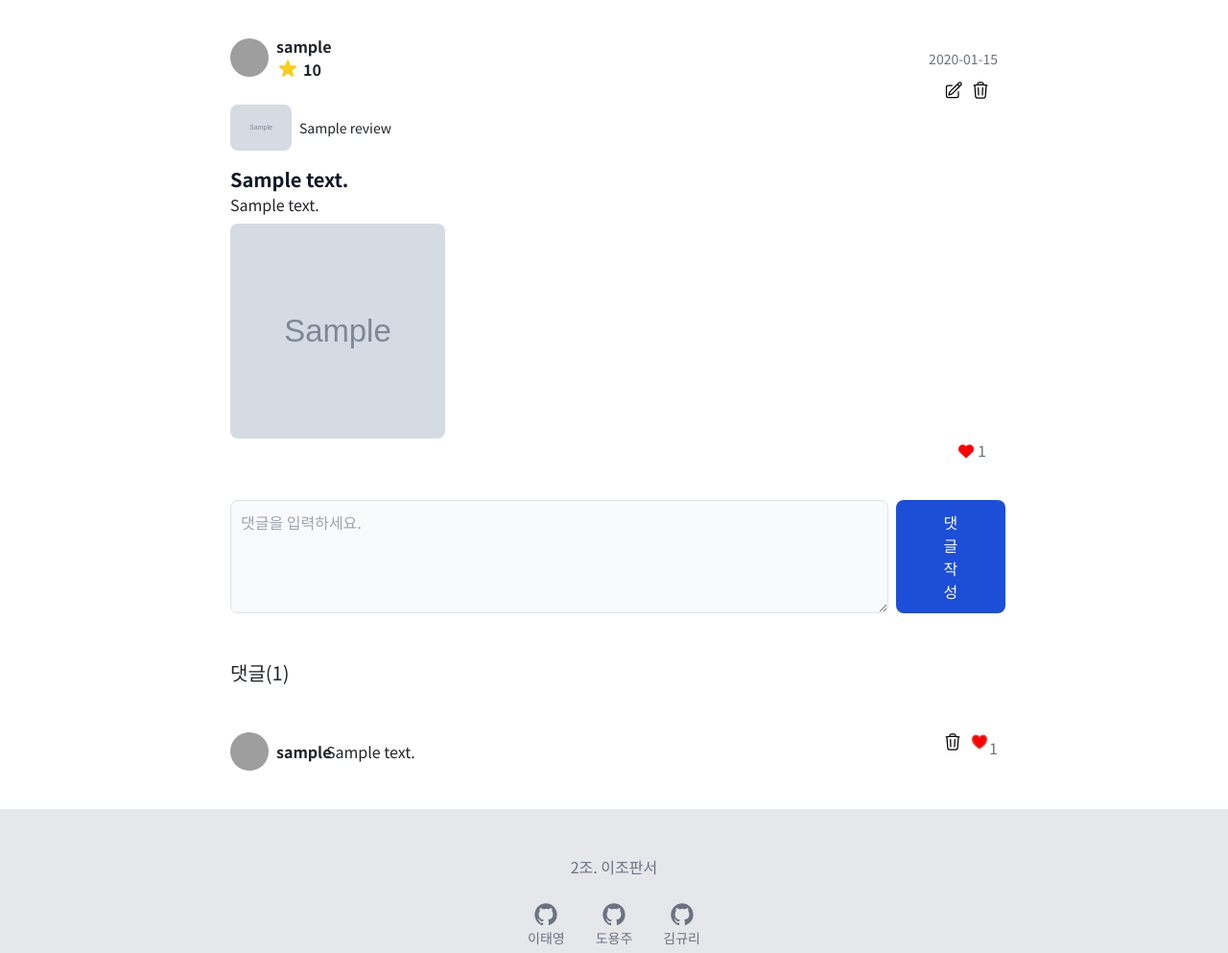
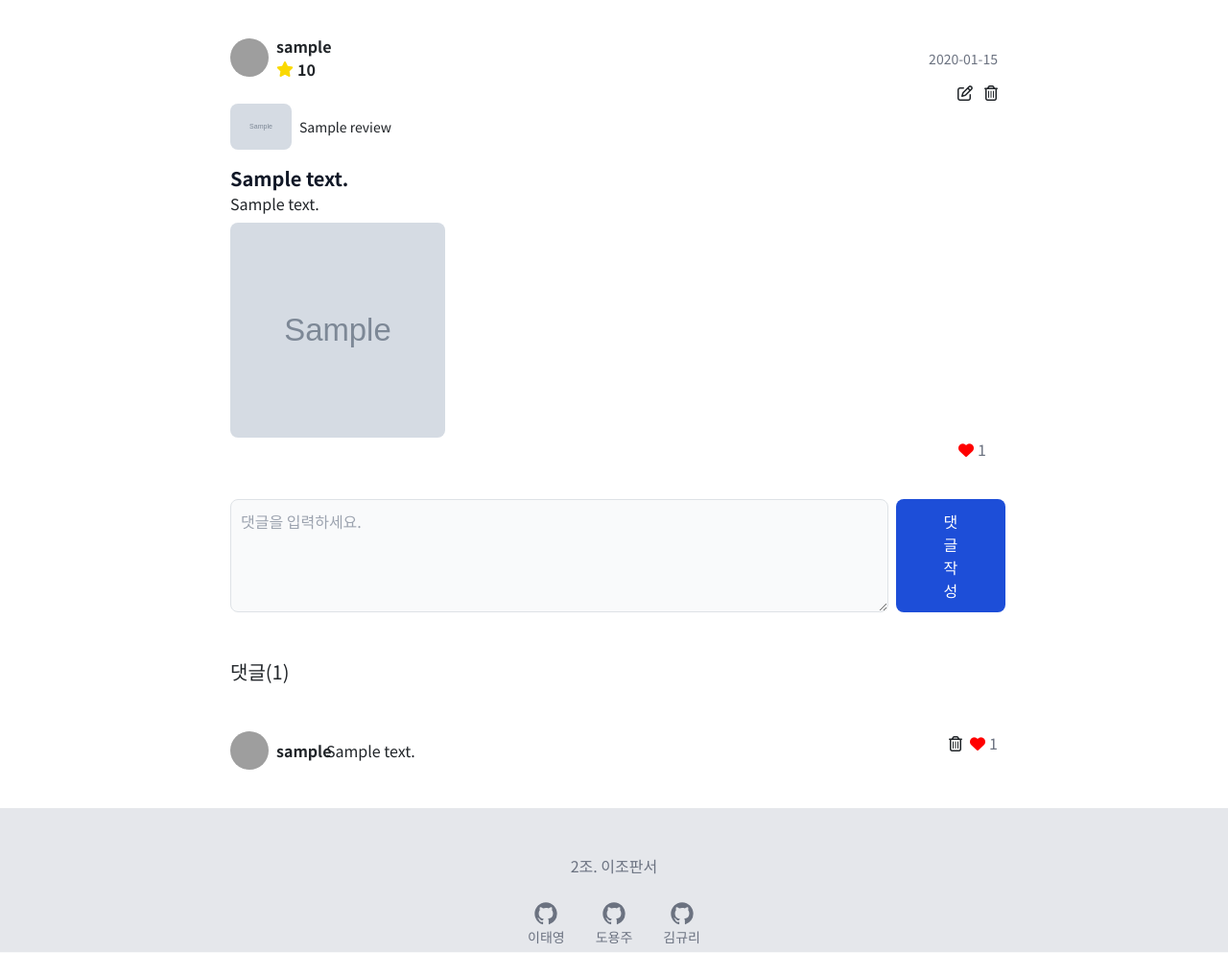
Before and after one commit to YongJuDo/greatchoice, a Django app: page /reviews/review_detail/1/ in a window 1280 px wide. Shown: the part 74-1067 px from the top of the page at 96% size. Run offline with Django 3.2, Linux system fonts and the light colour scheme; a user stored in the database is signed in; tables that the repository leaves empty hold one stand-in row (values such as "Sample post"); grey boxes marked "Sample" are stand-in pictures; some libraries are stand-ins or nearby versions; grey boxes are pictures that could not be loaded.

Commit message:
update review_detail template

```diff
--- a/reviews/templates/reviews/review_detail.html
+++ b/reviews/templates/reviews/review_detail.html
@@ -11,9 +11,9 @@
           <p class="font-semibold">
             <a href="{% url 'accounts:profile' review.user.username %}">{{ review.user }}</a>
           </p>
-          <div class="flex">
-            <svg aria-hidden="true" class="w-6 h-6 text-yellow-400 mr-1" fill="currentColor" viewBox="0 0 20 20" xmlns="http://www.w3.org/2000/svg"><title>Score</title><path d="M9.049 2.927c.3-.921 1.603-.921 1.902 0l1.07 3.292a1 1 0 00.95.69h3.462c.969 0 1.371 1.24.588 1.81l-2.8 2.034a1 1 0 00-.364 1.118l1.07 3.292c.3.921-.755 1.688-1.54 1.118l-2.8-2.034a1 1 0 00-1.175 0l-2.8 2.034c-.784.57-1.838-.197-1.539-1.118l1.07-3.292a1 1 0 00-.364-1.118L2.98 8.72c-.783-.57-.38-1.81.588-1.81h3.461a1 1 0 00.951-.69l1.07-3.292z"></path></svg>
-            <span class="self-center text-base font-semibold">{{ review.score }}</span>
+          <div class="flex items-center">
+            <i class="fa-solid fa-star" style="color: #fad900;"></i>
+            <span class="ml-1 text-base font-semibold">{{ review.score }}</span>
           </div>
         </div>
       </div>
@@ -23,17 +23,15 @@
     </div>
     <div class="flex justify-end">
       {% if request.user == review.user %}
-        <a href="{% url 'reviews:review_update' review.pk %}" class="mr-2">
-            <svg fill="none" stroke="currentColor" stroke-width="1.5" viewBox="0 0 24 24" xmlns="http://www.w3.org/2000/svg" aria-hidden="true" class="w-5 h-5 text-black">
-              <path stroke-linecap="round" stroke-linejoin="round" d="M16.862 4.487l1.687-1.688a1.875 1.875 0 112.652 2.652L10.582 16.07a4.5 4.5 0 01-1.897 1.13L6 18l.8-2.685a4.5 4.5 0 011.13-1.897l8.932-8.931zm0 0L19.5 7.125M18 14v4.75A2.25 2.25 0 0115.75 21H5.25A2.25 2.25 0 013 18.75V8.25A2.25 2.25 0 015.25 6H10"></path>
-            </svg>
+        <!-- 리뷰 수정 기능 -->
+        <a href="{% url 'reviews:review_update' review.pk %}" class="mr-3">
+          <i class="fa-regular fa-pen-to-square"></i>
         </a>
-        <form action="{% url 'reviews:review_delete' review.pk %}" method="POST" class="mr-2">
+        <!-- 리뷰 삭제 기능 -->
+        <form action="{% url 'reviews:review_delete' review.pk %}" method="POST">
           {% csrf_token %}
           <button type="submit">
-            <svg fill="none" stroke="currentColor" stroke-width="1.5" viewBox="0 0 24 24" xmlns="http://www.w3.org/2000/svg" aria-hidden="true" class="w-5 h-5 text-black">
-            <path stroke-linecap="round" stroke-linejoin="round" d="M14.74 9l-.346 9m-4.788 0L9.26 9m9.968-3.21c.342.052.682.107 1.022.166m-1.022-.165L18.16 19.673a2.25 2.25 0 01-2.244 2.077H8.084a2.25 2.25 0 01-2.244-2.077L4.772 5.79m14.456 0a48.108 48.108 0 00-3.478-.397m-12 .562c.34-.059.68-.114 1.022-.165m0 0a48.11 48.11 0 013.478-.397m7.5 0v-.916c0-1.18-.91-2.164-2.09-2.201a51.964 51.964 0 00-3.32 0c-1.18.037-2.09 1.022-2.09 2.201v.916m7.5 0a48.667 48.667 0 00-7.5 0"></path>
-            </svg>
+            <i class="fa-sharp fa-regular fa-trash-can"></i>
           </button>
         </form>
       {% endif %}
@@ -64,8 +62,8 @@
               <!-- Modal header -->
               <div class="flex items-end p-4 rounded-t">
                 <button type="button" class="text-gray-400 bg-transparent hover:bg-gray-200 hover:text-gray-900 rounded-lg text-sm p-1.5 ml-auto inline-flex items-center" data-modal-hide="defaultModal">
-                    <svg aria-hidden="true" class="w-5 h-5" fill="currentColor" viewBox="0 0 20 20" xmlns="http://www.w3.org/2000/svg"><path fill-rule="evenodd" d="M4.293 4.293a1 1 0 011.414 0L10 8.586l4.293-4.293a1 1 0 111.414 1.414L11.414 10l4.293 4.293a1 1 0 01-1.414 1.414L10 11.414l-4.293 4.293a1 1 0 01-1.414-1.414L8.586 10 4.293 5.707a1 1 0 010-1.414z" clip-rule="evenodd"></path></svg>
-                    <span class="sr-only">Close modal</span>
+                  <i class="fa-solid fa-x"></i>
+                  <span class="sr-only">Close modal</span>
                 </button>
               </div>
               <!-- Modal body -->
@@ -84,12 +82,10 @@
           {% if request.user in review.like_users.all %}
             <button type="submit">
               <i id="heart_icon" class="fa-heart fa-solid" style="color: #ff0000;"></i>
-              </svg>
             </button>
           {% else %}
             <button type="submit">
               <i id="heart_icon" class="fa-heart fa-regular" style="color: #ff0000;"></i>
-              </svg>
             </button>
           {% endif %}
         </form>
@@ -137,33 +133,29 @@
             {{ comment.content }}
           </div>
           <div class="col-span-1 text-base flex justify-end">
+            <!-- 댓글 삭제 기능 -->
             {% if request.user == comment.user %}
             <form action="{% url 'reviews:comment_delete' review.pk comment.pk %}" method="POST" class="mr-2">
               {% csrf_token %}
               <button type="submit">
-                <svg fill="none" stroke="currentColor" stroke-width="1.5" viewBox="0 0 24 24" xmlns="http://www.w3.org/2000/svg" aria-hidden="true" class="w-5 h-5 text-black">
-                <path stroke-linecap="round" stroke-linejoin="round" d="M14.74 9l-.346 9m-4.788 0L9.26 9m9.968-3.21c.342.052.682.107 1.022.166m-1.022-.165L18.16 19.673a2.25 2.25 0 01-2.244 2.077H8.084a2.25 2.25 0 01-2.244-2.077L4.772 5.79m14.456 0a48.108 48.108 0 00-3.478-.397m-12 .562c.34-.059.68-.114 1.022-.165m0 0a48.11 48.11 0 013.478-.397m7.5 0v-.916c0-1.18-.91-2.164-2.09-2.201a51.964 51.964 0 00-3.32 0c-1.18.037-2.09 1.022-2.09 2.201v.916m7.5 0a48.667 48.667 0 00-7.5 0"></path>
-                </svg>
+                <i class="fa-sharp fa-regular fa-trash-can"></i>
               </button>
             </form>
             {% endif %}
+            <!-- 댓글 좋아요 기능 -->
             <form action="{% url 'reviews:comment_like' review.pk comment.pk %}" method="POST">
               {% csrf_token %}
               {% if request.user in comment.like_users.all %}
                 <button type="submit">
-                  <svg fill="red" stroke="currentColor" stroke-width="1.5" viewBox="0 0 24 24" xmlns="http://www.w3.org/2000/svg" aria-hidden="true" class="w-5 h-5 text-red-500">
-                    <path stroke-linecap="round" stroke-linejoin="round" d="M21 8.25c0-2.485-2.099-4.5-4.688-4.5-1.935 0-3.597 1.126-4.312 2.733-.715-1.607-2.377-2.733-4.313-2.733C5.1 3.75 3 5.765 3 8.25c0 7.22 9 12 9 12s9-4.78 9-12z"></path>
-                  </svg>
+                  <i id="heart_icon" class="fa-heart fa-solid" style="color: #ff0000;"></i>
                 </button>
               {% else %}
                 <button type="submit">
-                  <svg fill="none" stroke="currentColor" stroke-width="1.5" viewBox="0 0 24 24" xmlns="http://www.w3.org/2000/svg" aria-hidden="true" class="w-5 h-5 text-red-500">
-                    <path stroke-linecap="round" stroke-linejoin="round" d="M21 8.25c0-2.485-2.099-4.5-4.688-4.5-1.935 0-3.597 1.126-4.312 2.733-.715-1.607-2.377-2.733-4.313-2.733C5.1 3.75 3 5.765 3 8.25c0 7.22 9 12 9 12s9-4.78 9-12z"></path>
-                  </svg>
+                  <i id="heart_icon" class="fa-heart fa-regular" style="color: #ff0000;"></i>
                 </button>
               {% endif %}
             </form>
-            <sapn class="mt-1 text-base text-gray-500">{{ comment.like_users.count }}</sapn>
+            <span class="ml-1 text-base text-gray-500">{{ comment.like_users.count }}</span>
           </div>
         </div>
       {% endfor %}
```
